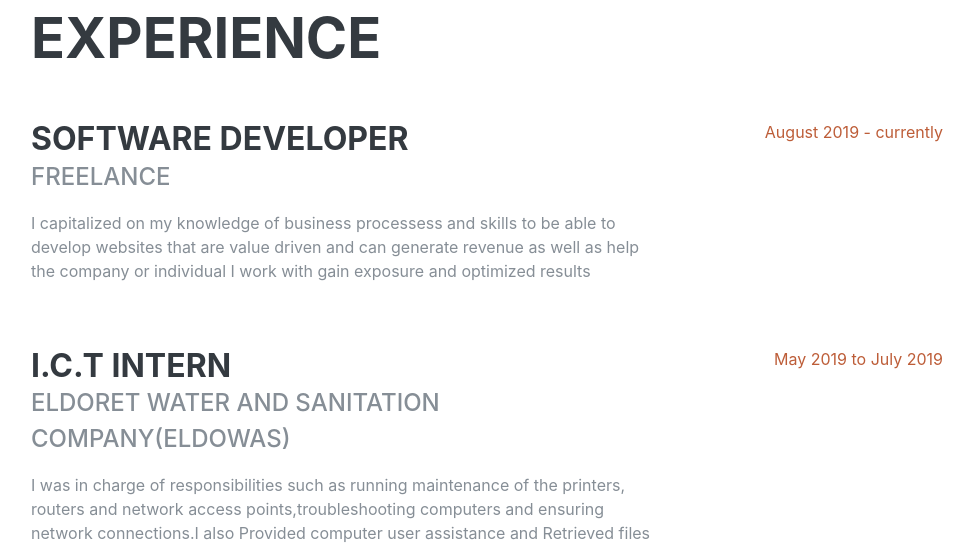
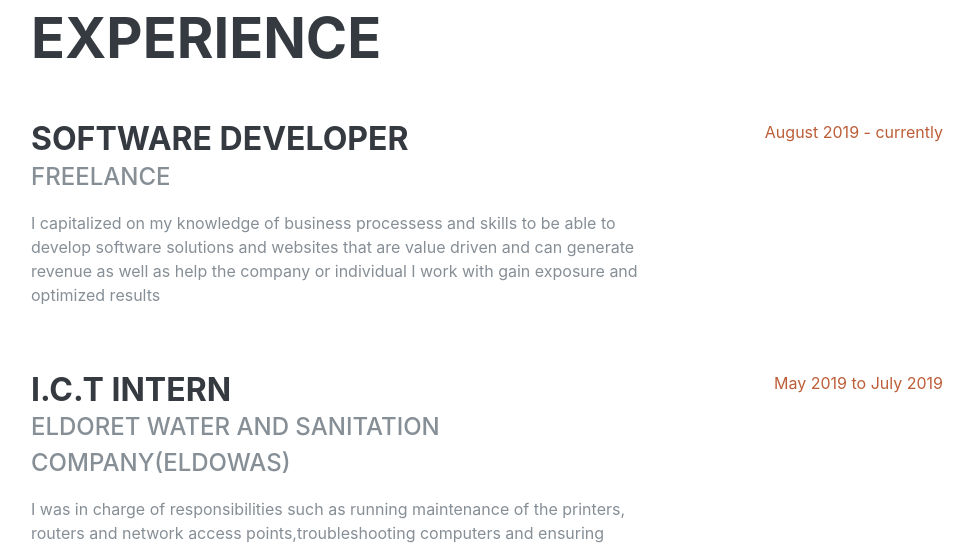
Before and after one commit to agarjoshua/Resume-website-django, a Django app: page / in a window 1280 px wide. Shown: the part 844-1391 px from the top of the page, without its empty margins (289-1263 px from the left). Run offline with Django 3.2, Linux system fonts and the light colour scheme; some libraries are stand-ins or nearby versions; some web fonts are replaced.

Commit message:
Update index.html

```diff
--- a/home/templates/home/index.html
+++ b/home/templates/home/index.html
@@ -105,7 +105,7 @@
           <div class="resume-content">
             <h3 class="mb-0">Software Developer</h3>
             <div class="subheading mb-3">freelance</div>
-            <p>I capitalized on my knowledge of business processess and skills to be able to develop websites that are value driven and can generate revenue as well as help the company or individual I work with gain exposure and optimized results</p>
+            <p>I capitalized on my knowledge of business processess and skills to be able to develop software solutions and websites that are value driven and can generate revenue as well as help the company or individual I work with gain exposure and optimized results</p>
           </div>
           <div class="resume-date text-md-right">
             <span class="text-primary">August 2019 - currently</span>
```
